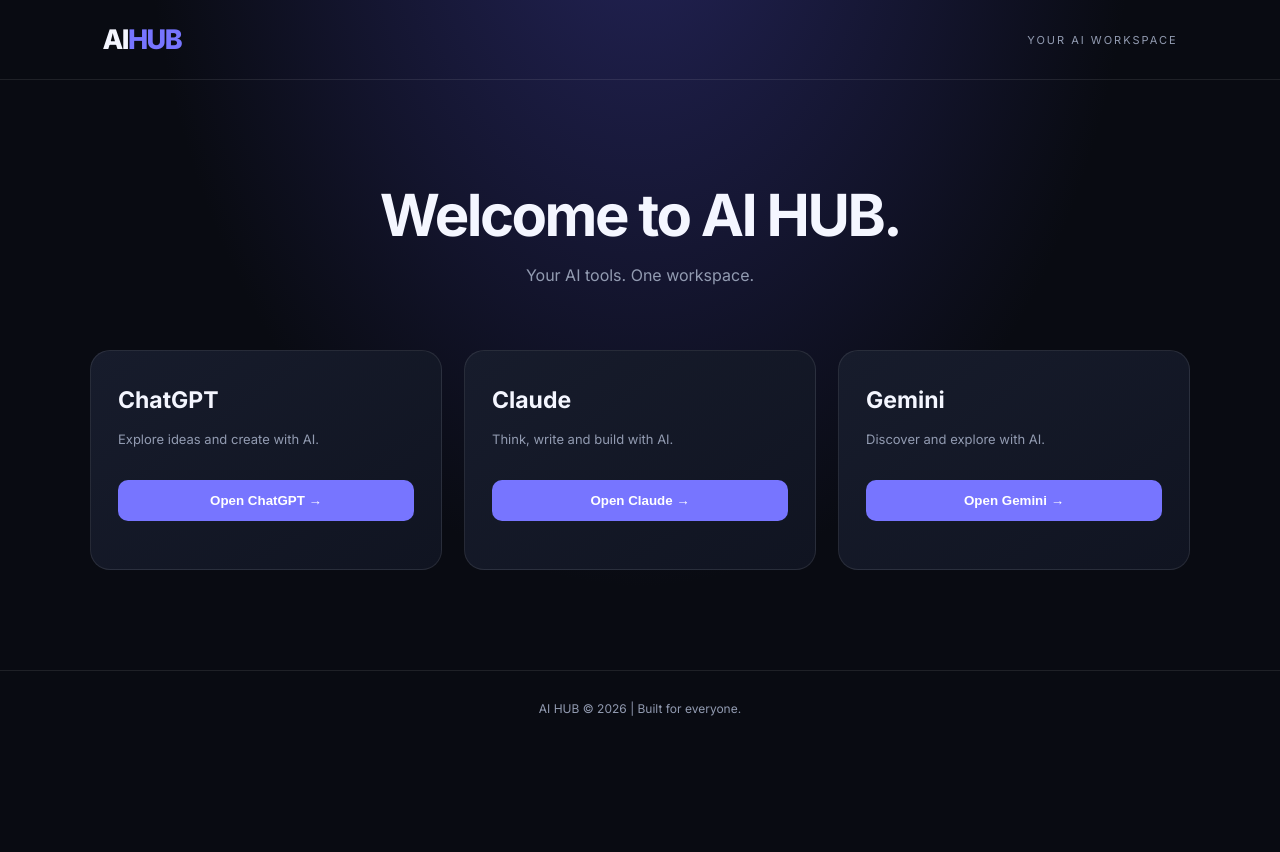
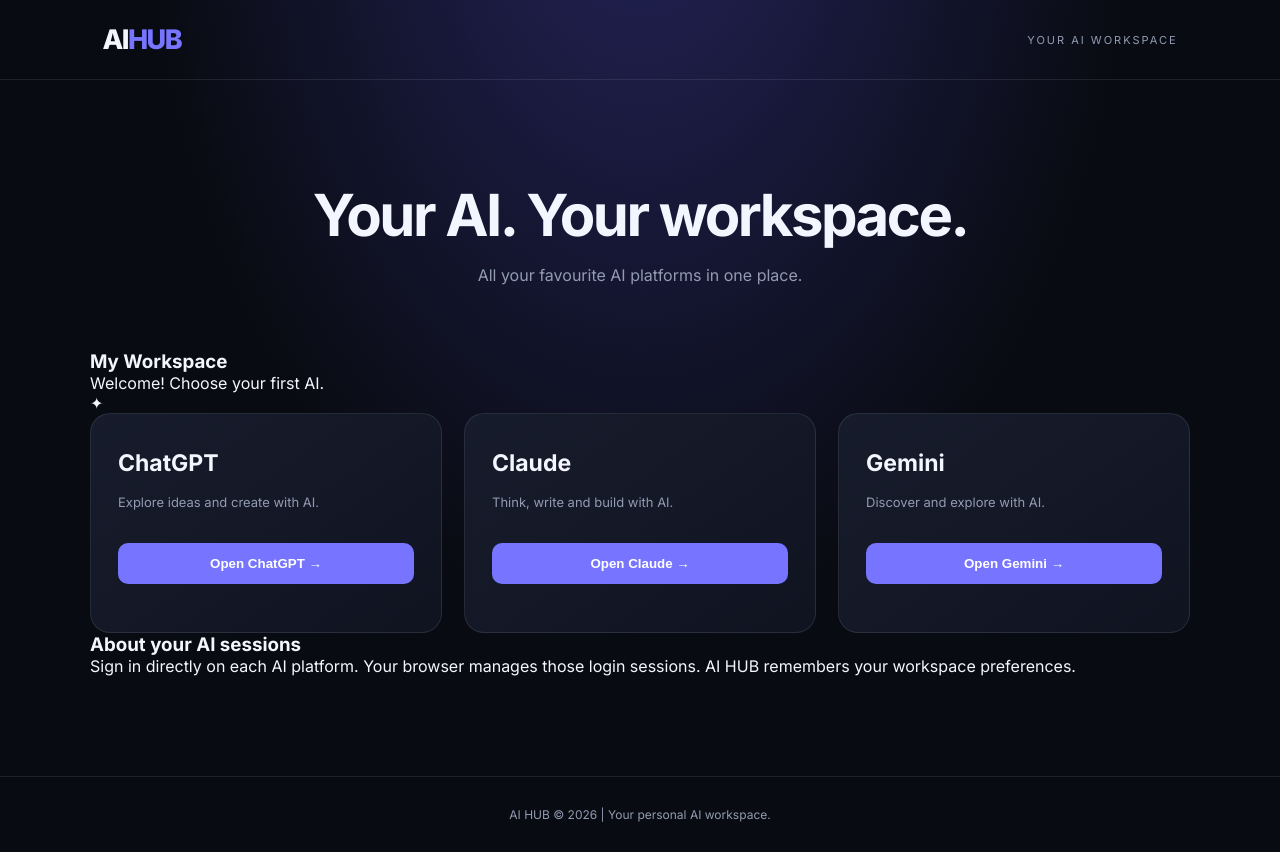
Before and after one commit to derickantonyyyyyy-bot/AI-HUB-V1, a plain HTML site: page index.html in a window 1280 px wide. Before the commit the page ends 800 px from the top, so only its background shows below. Drawn offline with Linux system fonts and the light colour scheme.

Commit message:
Update index.html

```diff
--- a/index.html
+++ b/index.html
@@ -4,7 +4,8 @@
 <head>
     <meta charset="UTF-8">
     <meta name="viewport" content="width=device-width, initial-scale=1.0">
-    <title>AI HUB</title>
+    <meta name="theme-color" content="#090b12">
+    <title>AI HUB | Your AI Workspace</title>
     <link rel="stylesheet" href="style.css">
 </head>
 <body>
@@ -17,8 +18,16 @@
     <main class="container">
 
         <section class="welcome">
-            <h2>Welcome to AI HUB.</h2>
-            <p>Your AI tools. One workspace.</p>
+            <h2>Your AI. Your workspace.</h2>
+            <p>All your favourite AI platforms in one place.</p>
+        </section>
+
+        <section class="workspace">
+            <div>
+                <h3>My Workspace</h3>
+                <p id="last-used">Welcome! Choose your first AI.</p>
+            </div>
+            <span class="workspace-icon">✦</span>
         </section>
 
         <section class="ai-grid">
@@ -49,10 +58,19 @@
 
         </section>
 
+        <section class="session-info">
+            <h3>About your AI sessions</h3>
+            <p>
+                Sign in directly on each AI platform.
+                Your browser manages those login sessions.
+                AI HUB remembers your workspace preferences.
+            </p>
+        </section>
+
     </main>
 
     <footer>
-        AI HUB © 2026 | Built for everyone.
+        AI HUB © 2026 | Your personal AI workspace.
     </footer>
 
     <script src="script.js"></script>
```
